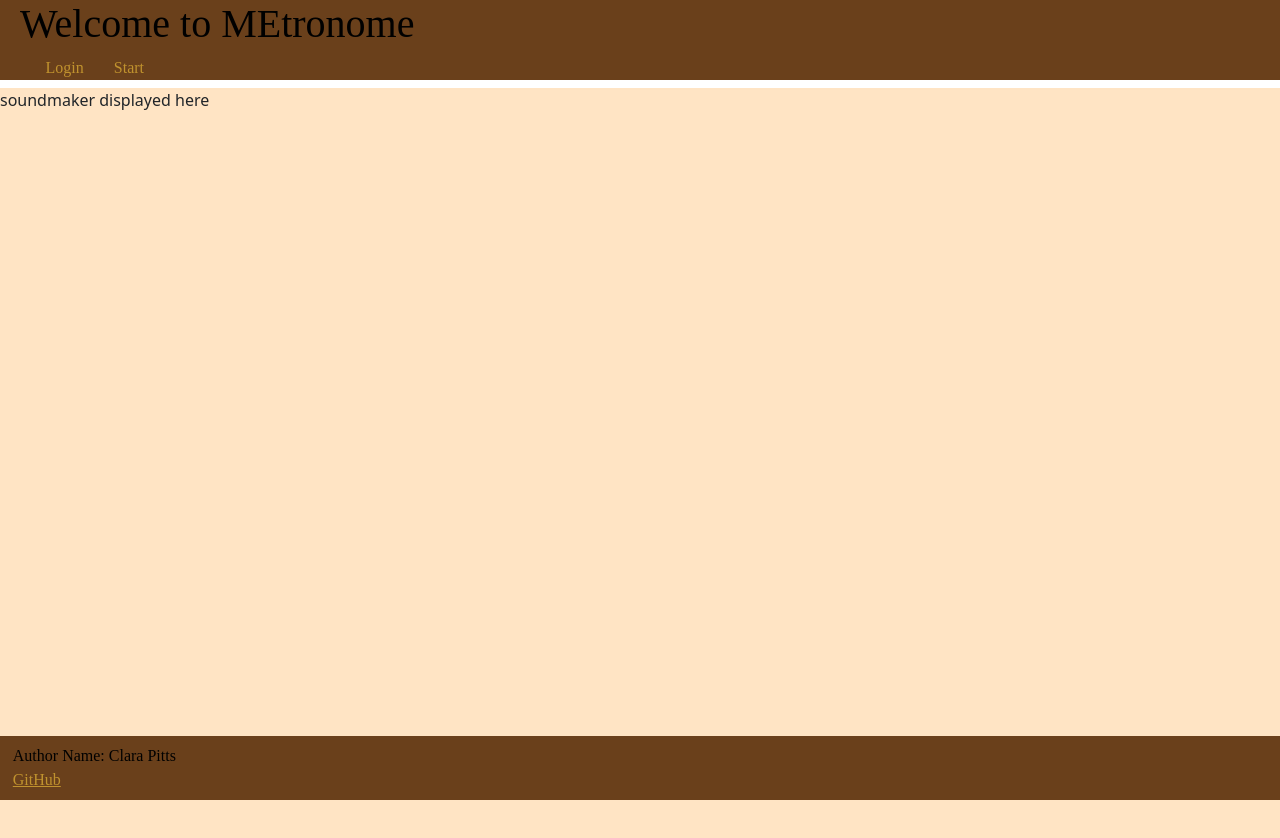
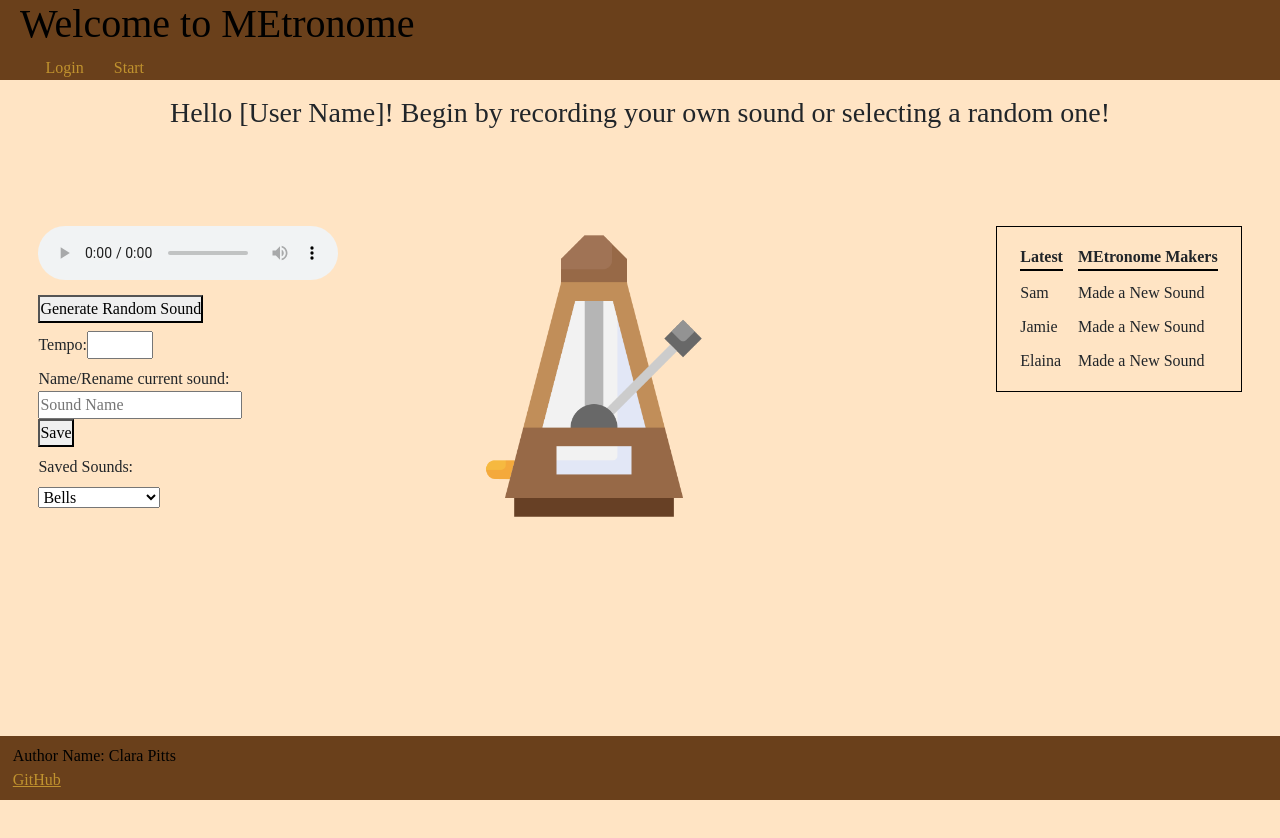
Before and after one commit to claral21/startup, a React (Vite) app: page /soundmaker in a window 1280 px wide. Shown: the top 838 px of the page. After the commit the page ends 800 px from the top, so only its background shows below. Built offline with nearby package versions, Linux system fonts and the light colour scheme; a web font is replaced by a local one.

Commit message:
I fixed my CSS for my soundmaker component

```diff
--- a/src/app.css
+++ b/src/app.css
@@ -19,12 +19,12 @@ html {
 
 .soundmaker_body {
     /* flex: 7; */
-    display: flex;
-    flex-direction: column;
+    /* display: flex;
+    flex-direction: column; */
     margin: 0;
     overflow-x: hidden;
     /* overflow-y: hidden; */
-    height: 100dvh;
+    height: 100%;
     background-color: bisque;
 }
 
@@ -35,7 +35,7 @@ html {
     margin: 0;
     overflow-x: hidden;
     overflow-y: hidden;
-    height: 100dvh;
+    height: 100%;
     background-color: bisque;
 }
 
@@ -60,7 +60,7 @@ header {
     flex-direction: row;
     margin-top: 1dvh;
     margin-left: 2dvw;
-    margin-bottom: 1dvh;
+    margin-bottom: 0;
     gap: clamp(25px, 5vw, 30px);
     color: black;
 }
@@ -159,7 +159,6 @@ aside {
 
 footer {
     /* flex: 1; */
-    width: 100%;
     background-color: rgb(106, 64, 27);
     position: fixed;
     bottom: 0;
@@ -200,19 +199,32 @@ button:hover {
   #metronome_container1 {
     display: none;
   }
-    #soundmaker_body {
+    .soundmaker_body {
     padding-bottom: 200px;
   }
 }
 
 @media (max-width: 900px) and (max-height: 600px) {
-  #soundmaker_body {
+  .soundmaker_body {
     padding-bottom: 500px;
   }
 }
 
+@media (max-width: 900px) and (min-height: 601px) {
+  .soundmaker_body {
+    padding-bottom: 500px;
+  }
+}
+
+@media (min-width: 900px) and (min-height: 550px) {
+  .soundmaker_body {
+    padding-bottom: 100px;
+    overflow-y: hidden;
+  }
+}
+
 @media (max-width: 400px) {
-  #soundmaker_body {
+  .soundmaker_body {
     padding-bottom: 500px;
   }
 }
@@ -244,18 +256,8 @@ button:hover {
     display: flex;
     flex-direction: column;
   }
-  #soundmaker_buttons {
+  .soundmaker_buttons {
     width: 60dvw;
     gap: 3dvh;
   }
 }
-
-/* @import url('https://cdn.jsdelivr.net/npm/bootstrap@5.2.3/dist/css/bootstrap.min.css'); */
-
-/*
-.btn-primary {
-  background-color: rgb(145, 102, 65);
-  border-color: black;
-}
-
-*/
--- a/src/app.jsx
+++ b/src/app.jsx
@@ -5,38 +5,77 @@ import { BrowserRouter, NavLink, Route, Routes } from 'react-router-dom';
 import { Login } from './login/login';
 import { Soundmaker } from './soundmaker/soundmaker';
 
-
 export default function App() {
   return (
     <BrowserRouter>
-    <div>
+      <div className="app">
         <header>
           <h1>Welcome to MEtronome</h1>
           <nav>
             <menu className="navigation">
-            <NavLink className="nav-link" to="">Login</NavLink>
-            <NavLink className="nav-link" to="soundmaker">Start</NavLink>
+              <NavLink className="nav-link" to="/">
+                Login
+              </NavLink>
+              <NavLink className="nav-link" to="/soundmaker">
+                Start
+              </NavLink>
             </menu>
           </nav>
         </header>
 
+        <div className="page_content">
           <Routes>
-        <Route path='/' element={<Login />} exact />
-        <Route path='/soundmaker' element={<Soundmaker />} />
-        <Route path='*' element={<NotFound />} />
+            <Route path="/" element={<Login />} />
+            <Route path="/soundmaker" element={<Soundmaker />} />
+            <Route path="*" element={<NotFound />} />
           </Routes>
+        </div>
 
         <footer>
           <div className="footer_words">
-          <span className="text-reset">Author Name: Clara Pitts</span>
-          <a className="Hyperlink" href="https://github.com">GitHub</a>
+            <span className="text-reset">
+              Author Name: Clara Pitts
+            </span>
+            <a className="Hyperlink" href="https://github.com">
+              GitHub
+            </a>
           </div>
         </footer>
       </div>
     </BrowserRouter>
   );
 }
+// export default function App() {
+//   return (
+//     <BrowserRouter>
+//     <div>
+//       <header>
+//         <h1>Welcome to MEtronome</h1>
+//         <nav>
+//           <menu className="navigation">
+//             <NavLink className="nav-link" to="">Login</NavLink>
+//             <NavLink className="nav-link" to="soundmaker">Start</NavLink>
+//           </menu>
+//         </nav>
+//       </header>
+
+//       <Routes>
+//         <Route path='/' element={<Login />} exact />
+//         <Route path='/soundmaker' element={<Soundmaker />} />
+//         <Route path='*' element={<NotFound />} />
+//     </Routes>
+
+//       <footer>
+//         <div className="footer_words">
+//           <span className="text-reset">Author Name: Clara Pitts</span>
+//           <a className="Hyperlink" href="https://github.com">GitHub</a>
+//         </div>
+//       </footer>
+//     </div>
+//     </BrowserRouter>
+//   );
+// }
 
 function NotFound() {
-  return <main className="container-fluid bg-secondary text-center">404: Return to sender. Address unknown.</main>;
+  return <main>404: Return to sender. Address unknown.</main>;
 }
--- a/src/soundmaker/soundmaker.jsx
+++ b/src/soundmaker/soundmaker.jsx
@@ -1,9 +1,64 @@
 import React from 'react';
+import '../app.css';
 
 export function Soundmaker() {
   return (
     <main className="soundmaker_body">
-      <div>soundmaker displayed here</div>
+      <h3 className="custom_font">
+        Hello [User Name]! Begin by recording your own sound or selecting a random one!
+      </h3>
+        <aside className="custom_font">
+             <table>
+                <thead>
+        <tr>
+            <th>Latest </th>
+            <th> MEtronome Makers</th>
+        </tr>
+        </thead>
+        <tbody>
+        <tr>
+            <td>Sam</td>
+            <td>Made a New Sound</td>
+        </tr>
+        <tr>
+            <td>Jamie</td>
+            <td>Made a New Sound</td>
+        </tr>
+        <tr>
+            <td>Elaina</td>
+            <td>Made a New Sound</td>
+        </tr>
+        </tbody>
+      </table>
+        </aside>
+      <div id="button_metronome_align">
+      <form id="soundmaker_buttons">
+            <div>
+                <audio controls src="https://raw.githubusercontent.com/webprogramming260/webprogramming/main/instruction/html/media/testAudio.mp3">Filler Audio</audio>
+            </div>
+            <button type="button">Generate Random Sound</button>
+            <div>
+                <label htmlfor="number">Tempo: </label>
+                <input type="number" name="vNumber" id="number" min="10" max="150" step="5" />
+            </div>
+            <div>
+            <label htmlfor="text">Name/Rename current sound: </label>
+            <input type="text" id="text" name="vText" placeholder="Sound Name"/>
+            <button type="submit">Save</button>
+            </div>
+            <label htmlfor="select">Saved Sounds: </label>
+            <select id="select" name="vSelect">
+                <option>Chicken_sound</option>
+                <option selected>Bells</option>
+                <option>Random1</option>
+            </select>
+
+        </form>
+        <div id="metronome_container2">
+        <img src="./Public/metronome_icon2.png" alt="MetronomeIMG" width="300"/>
+        </div>
+        </div>
+
     </main>
   );
 }
```
Also changed, not shown: 1 other file (tests, documents, lock files or other folders). Lines whose indentation alone changed are shown as unchanged.
